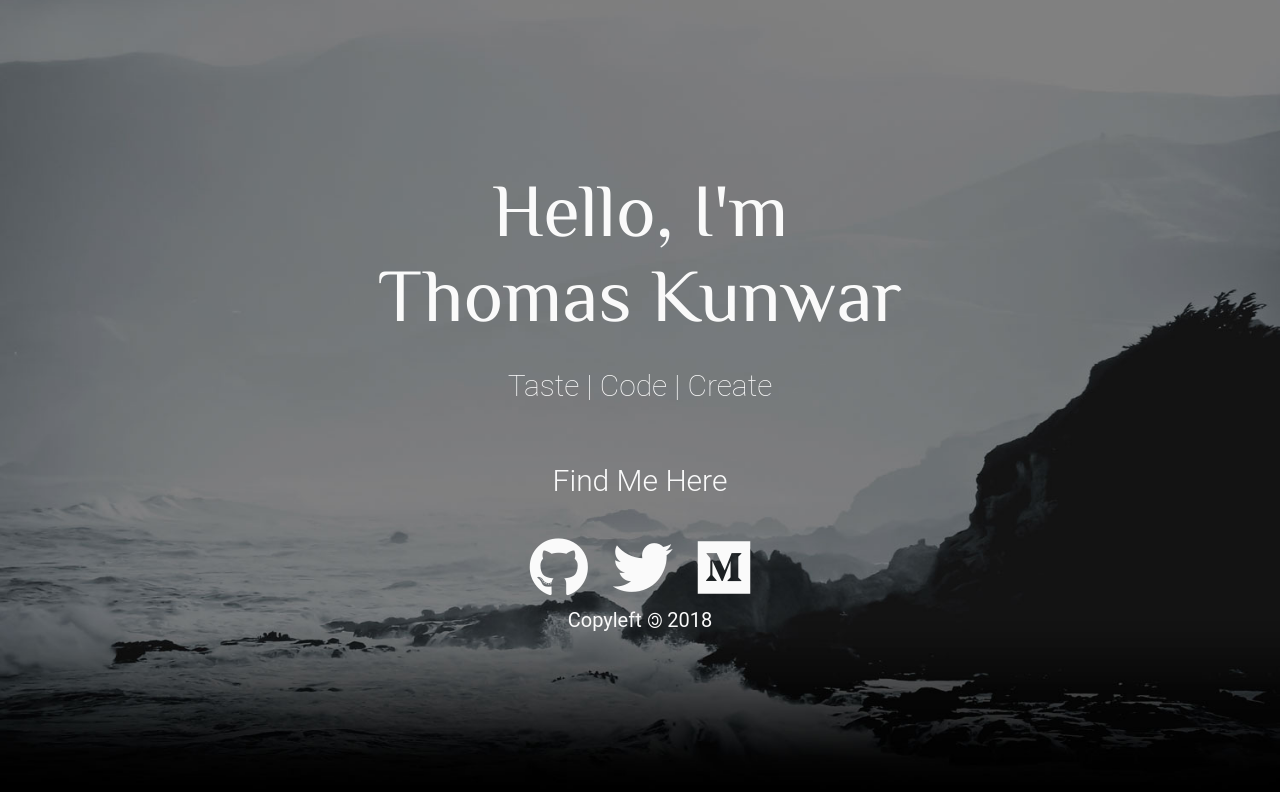
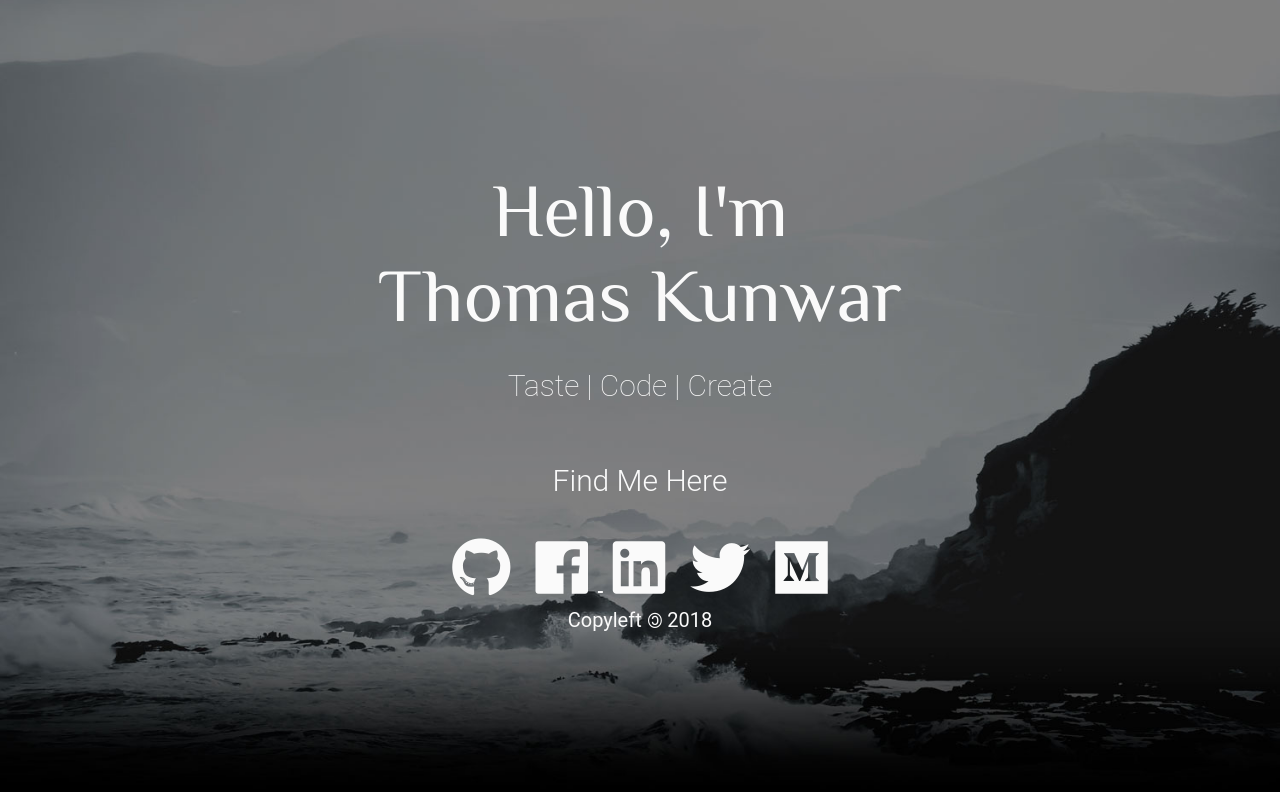
Before and after one commit to yathomasi/yathomasi.github.io, a plain HTML site: page index.html in a window 1280 px wide. Drawn offline with Linux system fonts and the light colour scheme.

Commit message:
update social media links

```diff
--- a/index.html
+++ b/index.html
@@ -1,32 +1,34 @@
 <!DOCTYPE html>
-<html>
+<html lang="en">
+
 <head>
 	<meta charset="utf-8">
 	<meta http-equiv="X-UA-Compatible" content="IE=edge">
 	<meta name="viewport" content="width=device-width, initial-scale=1.0">
 	<meta name="description" content=" About Thomas">
- 	<link rel="canonical" href="https://yathomasi.github.io/">
 
 	<title>YATHOMASI | Awesome,Minimal </title>
 
+	<link rel="canonical" href="https://yathomasi.github.io/">
 	<link rel="shortcut icon" href="favicon.ico" type="image/x-icon" />
-
 	<!-- <link href="//fonts.googleapis.com/css?family=Lora:400,700,400italic,700italic|Montserrat:400,700" rel="stylesheet" type="text/css" /> -->
 	<link href="https://fonts.googleapis.com/css?family=Philosopher" rel="stylesheet">
 	<link href="https://use.fontawesome.com/releases/v5.0.8/css/all.css" rel="stylesheet">
 	<link rel="stylesheet" href="css/reset.css">
 	<link rel="stylesheet" href="css/styles.css">
+	<link rel="stylesheet" href="css/themes/bg-white.css">
+
 	<!-- <link rel="stylesheet" href="css/themes/indigo-white.css"> -->
 	<!-- <link rel="stylesheet" href="css/themes/green-white.css"> -->
 	<!-- <link rel="stylesheet" href="css/themes/red-white.css"> -->
 	<!-- <link rel="stylesheet" href="css/themes/grey-white.css"> -->
-<!-- 	<link rel="stylesheet" href="css/themes/white-indigo.css"> -->
+	<!-- <link rel="stylesheet" href="css/themes/white-indigo.css"> -->
 	<!-- <link rel="stylesheet" href="css/themes/white-blue.css"> -->
 	<!-- <link rel="stylesheet" href="css/themes/white-grey.css"> -->
 	<!-- <link rel="stylesheet" href="css/themes/white-red.css"> -->
 	<!-- <link rel="stylesheet" href="css/themes/yellow-black.css"> -->
-	<link rel="stylesheet" href="css/themes/bg-white.css">
 </head>
+
 <body>
 	<main>
 
@@ -35,14 +37,20 @@
 		<div class="line">Find Me Here </div>
 		<!-- Find your icons from here - https://fontawesome.com/icons?d=gallery&s=brands -->
 		<div class="icons-social">
-			<a target="_blank" href="https://github.com/yathomasi"><i class="fab fa-github"></i></a>
-			<a target="_blank" href="https://twitter.com/yathomasi"><i class="fab fa-twitter"></i></a>
-<!-- 			<a target="_blank" href="https://stackoverflow.com/"><i class="fab fa-stack-overflow"></i></a>
-			<a target="_blank" href="https://www.linkedin.com/"><i class="fab fa-linkedin"></i></a> -->
-			<a target="_blank" href="https://medium.com/@yathomasi"><i class="fab fa-medium"></i></a>
-<!-- 			<a target="_blank" href="https://www.freecodecamp.org"><i class="fab fa-free-code-camp"></i></a>
-			<a target="_blank" href="https://www.behance.net"><i class="fab fa-behance"></i></a>
-			<a target="_blank" href="https://codepen.io"><i class="fab fa-codepen"></i></a> -->
+			<a target="_blank" rel="noopener noreferrer" href="https://github.com/yathomasi"><i
+					class="fab fa-github"></i></a>
+			<a target="_blank" rel="noopener noreferrer" href="https://facebook.com/yathomasi"><i
+					class="fab fa-facebook"></i> </a>
+			<a target="_blank" rel="noopener noreferrer" href="https://www.linkedin.com/in/yathomasi"><i
+					class="fab fa-linkedin"></i></a>
+			<a target="_blank" rel="noopener noreferrer" href="https://twitter.com/yathomasi"><i
+					class="fab fa-twitter"></i></a>
+			<a target="_blank" rel="noopener noreferrer" href="https://medium.com/@yathomasi1"><i
+					class="fab fa-medium"></i></a>
+			<!-- <a target="_blank" href="https://stackoverflow.com/"><i class="fab fa-stack-overflow"></i></a> -->
+			<!-- <a target="_blank" href="https://www.freecodecamp.org"><i class="fab fa-free-code-camp"></i></a> -->
+			<!-- <a target="_blank" href="https://www.behance.net"><i class="fab fa-behance"></i></a> -->
+			<!-- <a target="_blank" href="https://codepen.io"><i class="fab fa-codepen"></i></a> -->
 		</div>
 		<div class="copyleft">
 			<p>Copyleft <span class="copy-left">&copy;</span> 2018</p>
@@ -52,4 +60,5 @@
 
 	</p>
 </body>
+
 </html>
```
Lines whose indentation alone changed are shown as unchanged.
